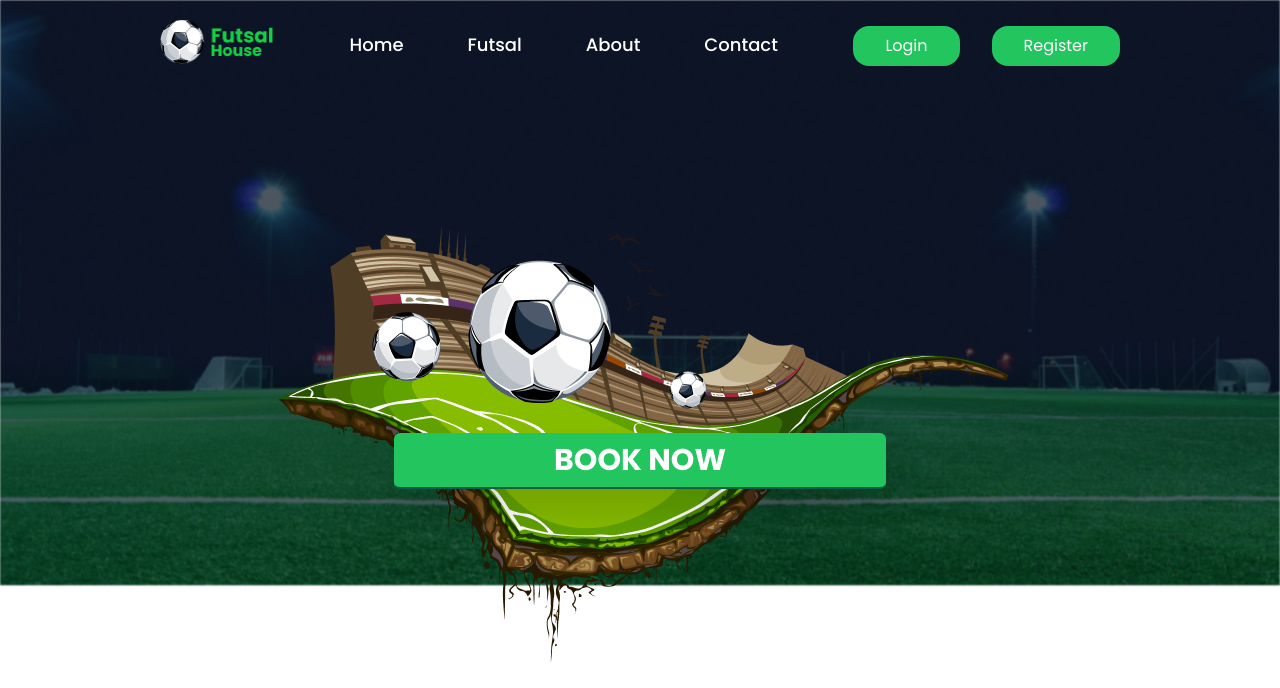
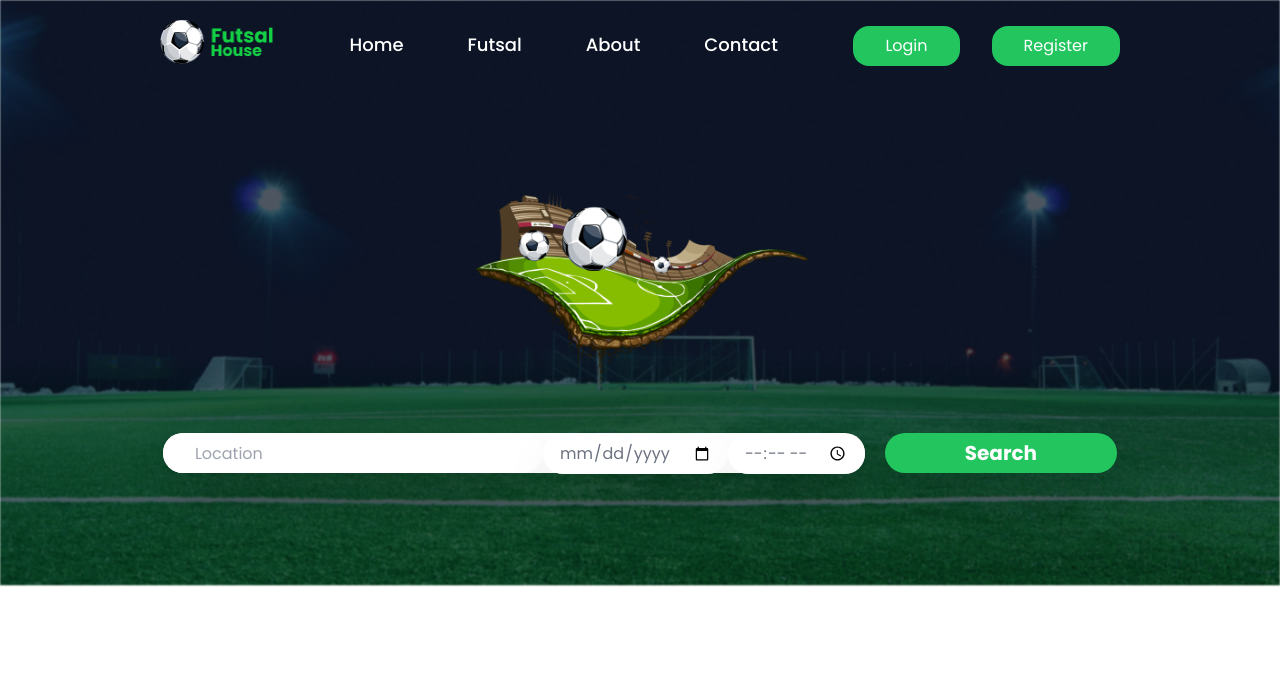
Before and after one commit to BetisRai/futsal-house, a Next.js app: page / in a window 1280 px wide. Shown: the top 688 px of the page. Built offline with nearby package versions, Linux system fonts and the light colour scheme.

Commit message:
hero ui update

```diff
--- a/pages/index.tsx
+++ b/pages/index.tsx
@@ -17,20 +17,57 @@ const Home: NextPage = () => {
 
       <main className="">
         <div className="relative">
-          <Navbar/>
-          <div className="w-full h-full absolute top-0 -z-10">
-            <Image alt="Futsal House - Cover photo" src="/images/cover.png" width="1440px" height="660px" layout="responsive"/>
+          <Navbar />
+          <div className="w-full h-full absolute top-0 -z-10 backdrop-blur-lg">
+            <Image
+              alt="Futsal House - Cover photo"
+              src="/images/cover.png"
+              width="1440px"
+              height="660px"
+              layout="responsive"
+              quality={100}
+            />
           </div>
-	  <div className="relative flex justify-center items-center">
-	    <Image alt="Futsal House - Stadium Graphic" src="/images/hero_graphic.png" width={"770"} height={"580"} quality={100}/>
-	    <button className="absolute h-14 px-40 mt-40 bg-green-500 rounded-md shadow-2xl border-b-2 border-b-emerald-800 hover:bg-green-600 hover:scale-105 transition-all">
-	      <p className="font-bold text-3xl text-white"> BOOK NOW </p>
-            </button>
-          </div>
-	  <div className="flex">
+          <div className="relative flex justify-center items-center mt-10 ">
+            <Image
+              alt="Futsal House - Stadium Graphic"
+              src="/images/hero_graphic.png"
+              width={"350"}
+              height={"260"}
+              quality={100}
+            />
+            <div className="absolute -mb-96">
+              <div className="flex gap-5">
+                <div className="h-10 min-w-[34rem] bg-white rounded-3xl shadow-2xl">
+                  <input
+                    name=""
+                    type="text"
+                    value=""
+                    placeholder="Location"
+                    className="h-10 px-8 rounded-3xl shadow-2xl outline-none"
+                  />
+                  <input
+                    name=""
+                    type="date"
+                    value=""
+                    placeholder="Date"
+                    className="h-10 px-4 rounded-3xl shadow-2xl outline-none text-gray-500"
+                  />
+                  <input
+                    name=""
+                    type="time"
+                    value=""
+                    placeholder="Time"
+                    className="h-10 px-4 rounded-3xl shadow-2xl outline-none text-gray-500"
+                  />
+                </div>
+                <button className=" h-10 px-20 bg-green-500 rounded-3xl shadow-2xl hover:bg-green-600 hover:scale-105 transition-all">
+                  <p className="font-bold text-xl text-white"> Search </p>
+                </button>
+              </div>
+            </div>
           </div>
         </div>
-
       </main>
 
       <footer className=""></footer>
```
